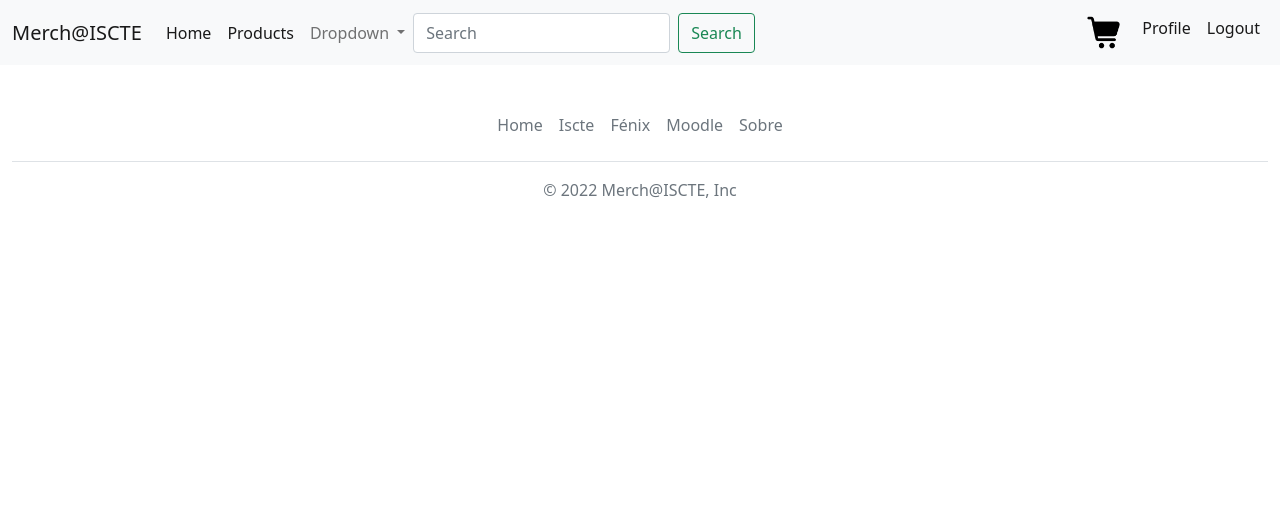
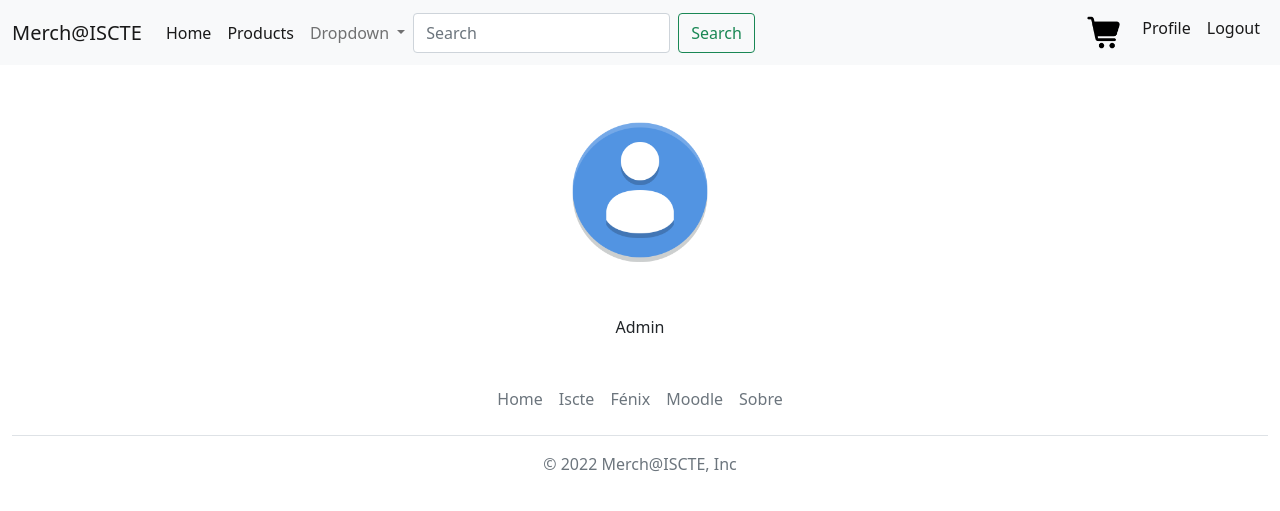
Before and after one commit to mspro1-iscte/DIAM_Projeto, a Django app: template Projeto/Merch_ISCTE/loja/templates/loja/perfil.html in a window 1280 px wide. Shown: the top 511 px of the page. Run offline with Django 4.2, Linux system fonts and the light colour scheme; the template is opened without the code that fills it, so the values that code supplies are empty; a user stored in the database is signed in; parts of the project's set-up code (start-up, migrations or seed data) failed here and were passed over.

```diff
--- a/Projeto/Merch_ISCTE/loja/templates/loja/perfil.html
+++ b/Projeto/Merch_ISCTE/loja/templates/loja/perfil.html
@@ -2,9 +2,6 @@
 
 {% block title %}
 Profile
-{% endblock %}
-
-{% block search %}
 {% endblock %}
 
 {% block blocobody %}
@@ -14,17 +11,22 @@ Profile
 
 <div class="col-md">
     <div class="row d-flex justify-content-center m-5"><img src="{{ request.user.cliente.foto }}" class="rounded-circle " style="width: 15%;" ></div>
-    <div class="row d-flex justify-content-center ">Username: {{ request.user.cliente.user.username}} </div>
     <div class="row d-flex justify-content-center ">Email: {{ request.user.cliente.user.email}} </div>
-    <div class="row d-flex justify-content-center ">Course: {{ request.user.cliente.curso }}</div>
+    <div class="row d-flex justify-content-center ">Curse: {{ request.user.cliente.curso }}</div>
     <div class="row d-flex justify-content-center ">Date Joined: {{ request.user.date_joined}}</div>
     <div class="row d-flex justify-content-center ">Last Login: {{ request.user.last_login}}</div>
     <br>
     <div class="d-flex justify-content-center ">
-        <a href="{% url 'loja:editar_user' %}" class="btn btn-primary">Edit User</a>
+        <a href="{% url 'loja:editar_user' %}" class="btn ">Edit User</a>
     </div>
 </div>
 
+
+{% else %}
+<div class="col-md">
+    <div class="row d-flex justify-content-center m-5"><img src="{{'/static/media/avatardefault.png'}}" class="rounded-circle " style="width: 15%;" ></div>
+    <div class="row d-flex justify-content-center ">Admin </div>
+</div>
 {% endif %}
 
 {% endblock %}
```
Also changed, not shown: Projeto/Merch_ISCTE/db.sqlite3.
